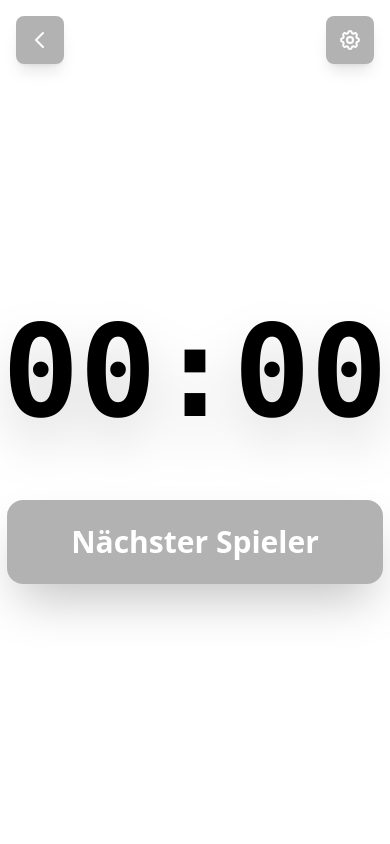
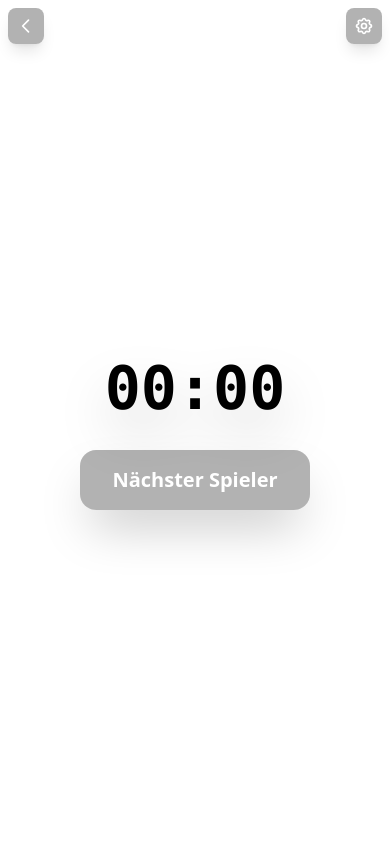
Before and after one commit to noahbridgeman/CatanClock, a Flask app: template CatanClock/templates/game.html in a window 390 px wide. Run offline with Flask 3, Linux system fonts and the light colour scheme; the template is opened without the code that fills it: most values are stand-ins (such as "Sample title", 1, 10 or a date in 2020); some libraries are stand-ins or nearby versions.

Commit message:
layout improved for mobile

```diff
--- a/CatanClock/app.py
+++ b/CatanClock/app.py
@@ -25,7 +25,7 @@ def create_app(test_config=None):
     except OSError:
         pass
 
-    from . import logic
+    from CatanClock import logic
     app.register_blueprint(logic.bp)
 
     @app.route('/')
--- a/CatanClock/templates/game.html
+++ b/CatanClock/templates/game.html
@@ -6,45 +6,45 @@
     <title>Spiel läuft</title>
     <script src="https://cdn.tailwindcss.com"></script>
 </head>
-<body id="gameBody" class="min-h-screen flex items-center justify-center p-4 transition-colors duration-500">
+<body id="gameBody" class="min-h-screen flex items-center justify-center p-2 sm:p-4 transition-colors duration-500">
     <!-- Settings Button -->
-    <a href="{{ url_for('logic.settings') }}" class="fixed top-4 right-4 bg-black bg-opacity-30 hover:bg-opacity-50 text-white p-3 rounded-lg shadow-lg transition">
-        <svg class="w-6 h-6" fill="none" stroke="currentColor" viewBox="0 0 24 24">
+    <a href="{{ url_for('logic.settings') }}" class="fixed top-2 right-2 sm:top-4 sm:right-4 bg-black bg-opacity-30 hover:bg-opacity-50 text-white p-2 sm:p-3 rounded-lg shadow-lg transition">
+        <svg class="w-5 h-5 sm:w-6 sm:h-6" fill="none" stroke="currentColor" viewBox="0 0 24 24">
             <path stroke-linecap="round" stroke-linejoin="round" stroke-width="2" d="M10.325 4.317c.426-1.756 2.924-1.756 3.35 0a1.724 1.724 0 002.573 1.066c1.543-.94 3.31.826 2.37 2.37a1.724 1.724 0 001.065 2.572c1.756.426 1.756 2.924 0 3.35a1.724 1.724 0 00-1.066 2.573c.94 1.543-.826 3.31-2.37 2.37a1.724 1.724 0 00-2.572 1.065c-.426 1.756-2.924 1.756-3.35 0a1.724 1.724 0 00-2.573-1.066c-1.543.94-3.31-.826-2.37-2.37a1.724 1.724 0 00-1.065-2.572c-1.756-.426-1.756-2.924 0-3.35a1.724 1.724 0 001.066-2.573c-.94-1.543.826-3.31 2.37-2.37.996.608 2.296.07 2.572-1.065z"></path>
             <path stroke-linecap="round" stroke-linejoin="round" stroke-width="2" d="M15 12a3 3 0 11-6 0 3 3 0 016 0z"></path>
         </svg>
     </a>
 
     <!-- Zurück Button (links oben) -->
-    <button onclick="previousPlayer()" class="fixed top-4 left-4 bg-black bg-opacity-30 hover:bg-opacity-50 text-white p-3 rounded-lg shadow-lg transition">
-        <svg class="w-6 h-6" fill="none" stroke="currentColor" viewBox="0 0 24 24">
+    <button onclick="previousPlayer()" class="fixed top-2 left-2 sm:top-4 sm:left-4 bg-black bg-opacity-30 hover:bg-opacity-50 text-white p-2 sm:p-3 rounded-lg shadow-lg transition">
+        <svg class="w-5 h-5 sm:w-6 sm:h-6" fill="none" stroke="currentColor" viewBox="0 0 24 24">
             <path stroke-linecap="round" stroke-linejoin="round" stroke-width="2" d="M15 19l-7-7 7-7"></path>
         </svg>
     </button>
 
-    <div class="text-center">
+    <div class="text-center w-full px-4">
         <!-- Spieler Name -->
-        <div id="currentPlayerDisplay" class="text-8xl font-bold mb-12 drop-shadow-2xl">
+        <div id="currentPlayerDisplay" class="text-5xl sm:text-6xl md:text-7xl lg:text-8xl font-bold mb-6 sm:mb-8 md:mb-12 drop-shadow-2xl">
             <!-- Wird per JS gesetzt -->
         </div>
 
         <!-- Timer -->
-        <div id="timerDisplay" class="text-9xl font-mono font-bold mb-16 drop-shadow-2xl">
+        <div id="timerDisplay" class="text-6xl sm:text-7xl md:text-8xl lg:text-9xl font-mono font-bold mb-8 sm:mb-12 md:mb-16 drop-shadow-2xl break-all">
             00:00
         </div>
 
         <!-- Next Button -->
-        <button id="nextPlayerBtn" class="bg-black bg-opacity-30 hover:bg-opacity-50 text-white font-bold py-6 px-16 rounded-2xl text-3xl transition shadow-2xl">
+        <button id="nextPlayerBtn" class="bg-black bg-opacity-30 hover:bg-opacity-50 text-white font-bold py-4 px-8 sm:py-5 sm:px-12 md:py-6 md:px-16 rounded-2xl text-xl sm:text-2xl md:text-3xl transition shadow-2xl">
             Nächster Spieler
         </button>
     </div>
 
     <!-- Zeit abgelaufen Modal -->
     <div id="timeoutModal" class="hidden fixed inset-0 bg-black bg-opacity-75 flex items-center justify-center p-4">
-        <div class="bg-gray-800 rounded-lg shadow-2xl p-8 text-center max-w-md">
-            <h2 class="text-3xl font-bold text-white mb-6">Zeit abgelaufen!</h2>
-            <p class="text-gray-300 mb-8" id="timeoutPlayerName"></p>
-            <div class="flex gap-4">
+        <div class="bg-gray-800 rounded-lg shadow-2xl p-6 sm:p-8 text-center max-w-md w-full mx-4">
+            <h2 class="text-2xl sm:text-3xl font-bold text-white mb-4 sm:mb-6">Zeit abgelaufen!</h2>
+            <p class="text-gray-300 mb-6 sm:mb-8" id="timeoutPlayerName"></p>
+            <div class="flex flex-col sm:flex-row gap-3 sm:gap-4">
                 <button onclick="addExtraTime()" class="flex-1 bg-green-600 hover:bg-green-700 text-white font-bold py-3 rounded-lg transition">
                     +5 Minuten
                 </button>
@@ -88,17 +88,17 @@
 
             // Body Hintergrund
             const body = document.getElementById('gameBody');
-            body.className = `min-h-screen flex items-center justify-center p-4 transition-colors duration-500 ${colorInfo.bodyClass}`;
+            body.className = `min-h-screen flex items-center justify-center p-2 sm:p-4 transition-colors duration-500 ${colorInfo.bodyClass}`;
 
             // Spieler Name
             const display = document.getElementById('currentPlayerDisplay');
             display.textContent = colorInfo.name;
-            display.className = `text-8xl font-bold mb-12 drop-shadow-2xl ${colorInfo.textClass}`;
+            display.className = `text-5xl sm:text-6xl md:text-7xl lg:text-8xl font-bold mb-6 sm:mb-8 md:mb-12 drop-shadow-2xl ${colorInfo.textClass}`;
 
             // Timer
             const timer = document.getElementById('timerDisplay');
             timer.textContent = formatTime(playerTimes[currentColor]);
-            timer.className = `text-9xl font-mono font-bold mb-16 drop-shadow-2xl ${colorInfo.textClass}`;
+            timer.className = `text-6xl sm:text-7xl md:text-8xl lg:text-9xl font-mono font-bold mb-8 sm:mb-12 md:mb-16 drop-shadow-2xl break-all ${colorInfo.textClass}`;
         }
 
         function startTimer() {
```
